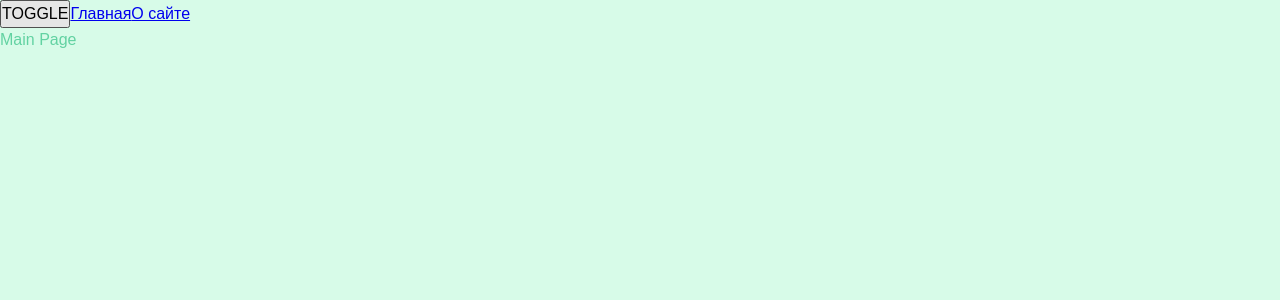
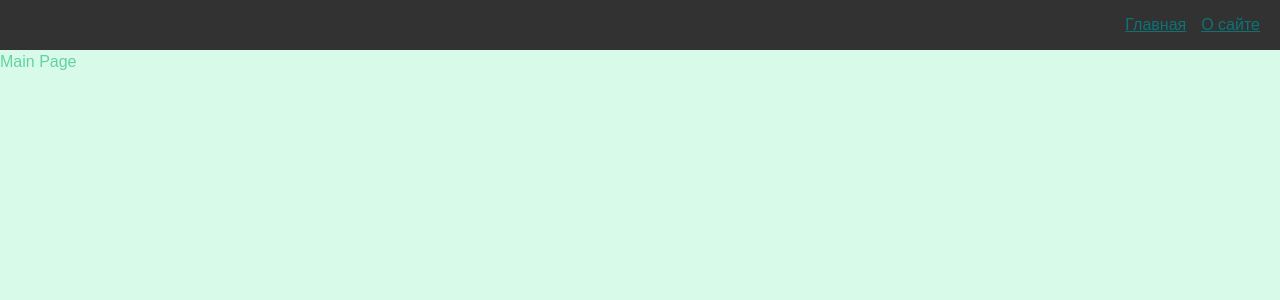
Before and after one commit to YonatanYuryev/Network-Nook, a React app: page / in a window 1280 px wide. Shown: the top 300 px of the page. Built offline with nearby package versions, Linux system fonts and the light colour scheme.

Commit message:
Implemented navbar widget and applinks

```diff
--- a/src/app/App.tsx
+++ b/src/app/App.tsx
@@ -3,15 +3,14 @@
 import { classNames } from "shared/lib/classNames/classNames";
 import { useTheme } from "app/providers/ThemeProvider";
 import { AppRouter } from "app/providers/router";
+import { Navbar } from "widgets/Navbar";
 
 const App = () => {
   const { theme, toggleTheme } = useTheme();
 
   return (
     <div className={classNames("app", {}, [theme])}>
-      <button onClick={toggleTheme}>TOGGLE</button>
-      <Link to={"/"}>Главная</Link>
-      <Link to={"/about"}>О сайте</Link>
+      <Navbar />
       <AppRouter />
     </div>
   );
--- a/src/app/styles/themes/dark.scss
+++ b/src/app/styles/themes/dark.scss
@@ -1,6 +1,10 @@
 .app.dark {
   --bg-color: #323232;
+  --inverted-bg-color: #d7fbe8;
 
   --primary-color: #0d7377;
   --secondary-color: #14ffec;
+
+  --inverted-primary-color: #62d2a2;
+  --inverted-secondary-color: #1fab89;
 }
--- a/src/app/styles/themes/normal.scss
+++ b/src/app/styles/themes/normal.scss
@@ -1,6 +1,10 @@
 .app.light {
   --bg-color: #d7fbe8;
+  --inverted-bg-color: #323232;
 
   --primary-color: #62d2a2;
   --secondary-color: #1fab89;
+
+  --inverted-primary-color: #0d7377;
+  --inverted-secondary-color: #14ffec;
 }
--- a/src/app/styles/variables/global.scss
+++ b/src/app/styles/variables/global.scss
@@ -1,5 +1,5 @@
 :root {
-  --font-family-main: 'Kanit', sans-serif;
+  --font-family-main: "Kanit", sans-serif;
 
   --font-size-m: 16px;
   --font-line-m: 24px;
@@ -8,4 +8,7 @@
   --font-size-l: 24px;
   --font-line-l: 32px;
   --font-l: var(--font-size-l) / var(--font-line-l) var(--font-family-main);
+
+  // Sizes
+  --navbar-height: 50px;
 }
--- a/src/shared/lib/classNames/classNames.ts
+++ b/src/shared/lib/classNames/classNames.ts
@@ -1,9 +1,9 @@
 type Mods = Record<string, boolean | string>;
 
-export function classNames(cls: string, mods: Mods, additional: string[]): string {
+export function classNames(cls: string, mods: Mods = {}, additional: string[] = []): string {
   return [
     cls,
-    ...additional,
+    ...additional.filter(Boolean),
     Object.entries(mods)
       .filter(([className, value]) => Boolean(value))
       .map(([className, value]) => className)
--- /dev/null
+++ b/src/shared/ui/AppLink/AppLink.module.scss
@@ -0,0 +1,11 @@
+.AppLink {
+  color: var(--primary-color);
+}
+
+.primary {
+  color: var(--primary-color);
+}
+
+.secondary {
+  color: var(--inverted-primary-color);
+}
--- /dev/null
+++ b/src/shared/ui/AppLink/AppLink.tsx
@@ -0,0 +1,36 @@
+import { FC } from "react";
+import { Link, LinkProps } from "react-router-dom";
+import cls from "./AppLink.module.scss";
+import { classNames } from "shared/lib/classNames/classNames";
+
+export enum AppLinkTheme {
+  PRIMARY = "primary",
+  SECONDARY = "secondary",
+}
+
+interface AppLinkProps extends LinkProps {
+  className?: string;
+  theme?: AppLinkTheme;
+}
+
+const AppLink: FC<AppLinkProps> = (props) => {
+  const {
+    to,
+    children,
+    className,
+    theme = AppLinkTheme.PRIMARY,
+    ...otherProps
+  } = props;
+
+  return (
+    <Link
+      className={classNames(cls.AppLink, {}, [className, cls[theme]])}
+      to={to}
+      {...otherProps}
+    >
+      {children}
+    </Link>
+  );
+};
+
+export default AppLink;
--- /dev/null
+++ b/src/widgets/Navbar/index.ts
@@ -0,0 +1,3 @@
+import { Navbar } from './ui/Navbar';
+
+export { Navbar };
--- /dev/null
+++ b/src/widgets/Navbar/ui/Navbar.module.scss
@@ -0,0 +1,17 @@
+.Navbar {
+  width: 100%;
+  height: var(--navbar-height);
+  background-color: var(--inverted-bg-color);
+  display: flex;
+  gap: 10px;
+  align-items: center;
+  padding: 20px;
+}
+
+.links {
+  margin-left: auto;
+}
+
+.mainLink {
+  margin-right: 15px;
+}
--- /dev/null
+++ b/src/widgets/Navbar/ui/Navbar.tsx
@@ -0,0 +1,28 @@
+import { FC } from "react";
+import { Link } from "react-router-dom";
+import { classNames } from "shared/lib/classNames/classNames";
+import cls from "./Navbar.module.scss";
+import AppLink, { AppLinkTheme } from "shared/ui/AppLink/AppLink";
+
+interface NavbarProps {
+  className?: string;
+}
+
+export const Navbar: FC<NavbarProps> = ({ className }) => {
+  return (
+    <div className={classNames(cls.Navbar, {}, [className])}>
+      <div className={cls.links}>
+        <AppLink
+          theme={AppLinkTheme.SECONDARY}
+          to={"/"}
+          className={cls.mainLink}
+        >
+          Главная
+        </AppLink>
+        <AppLink theme={AppLinkTheme.SECONDARY} to={"/about"}>
+          О сайте
+        </AppLink>
+      </div>
+    </div>
+  );
+};
```
